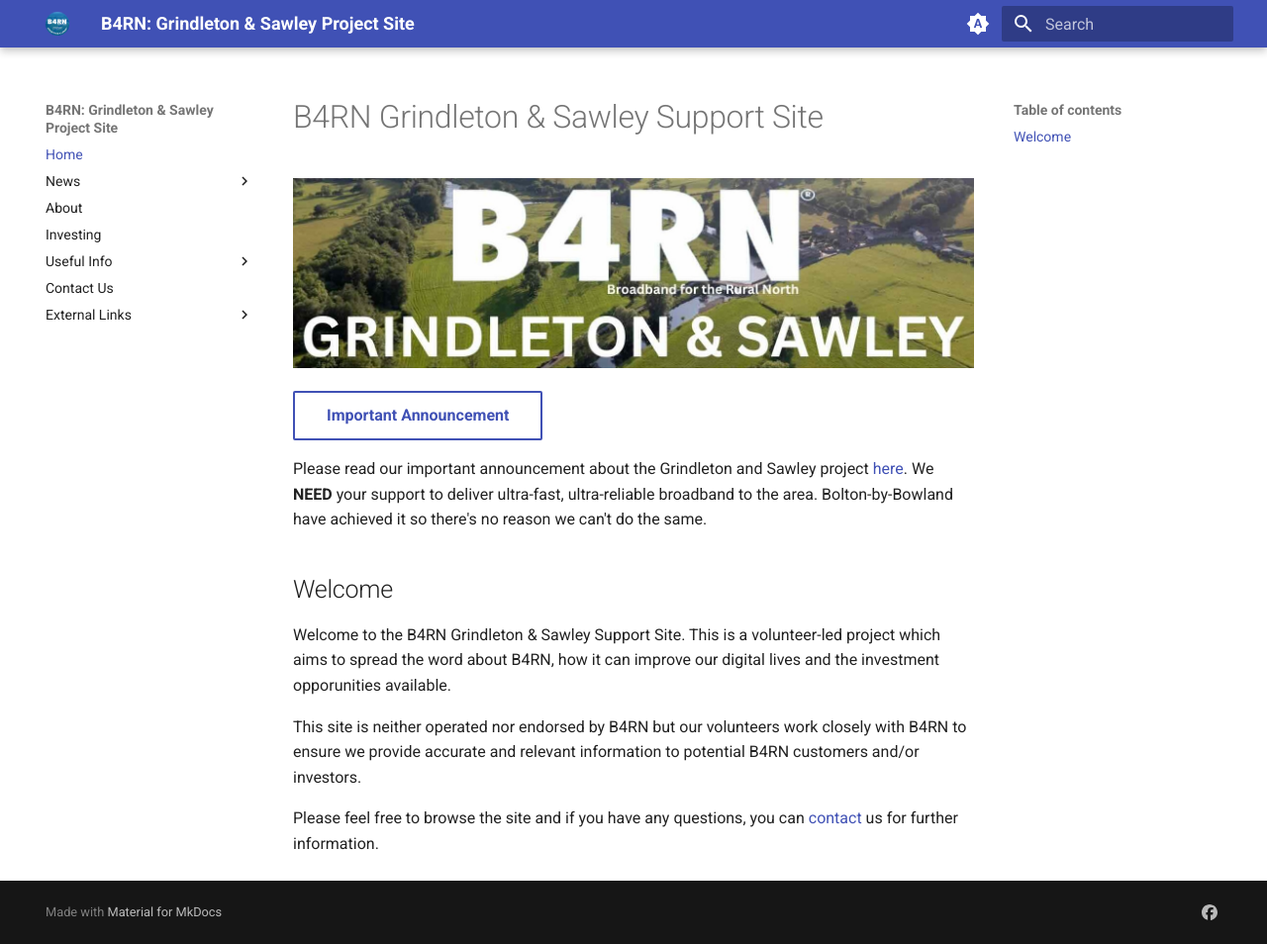
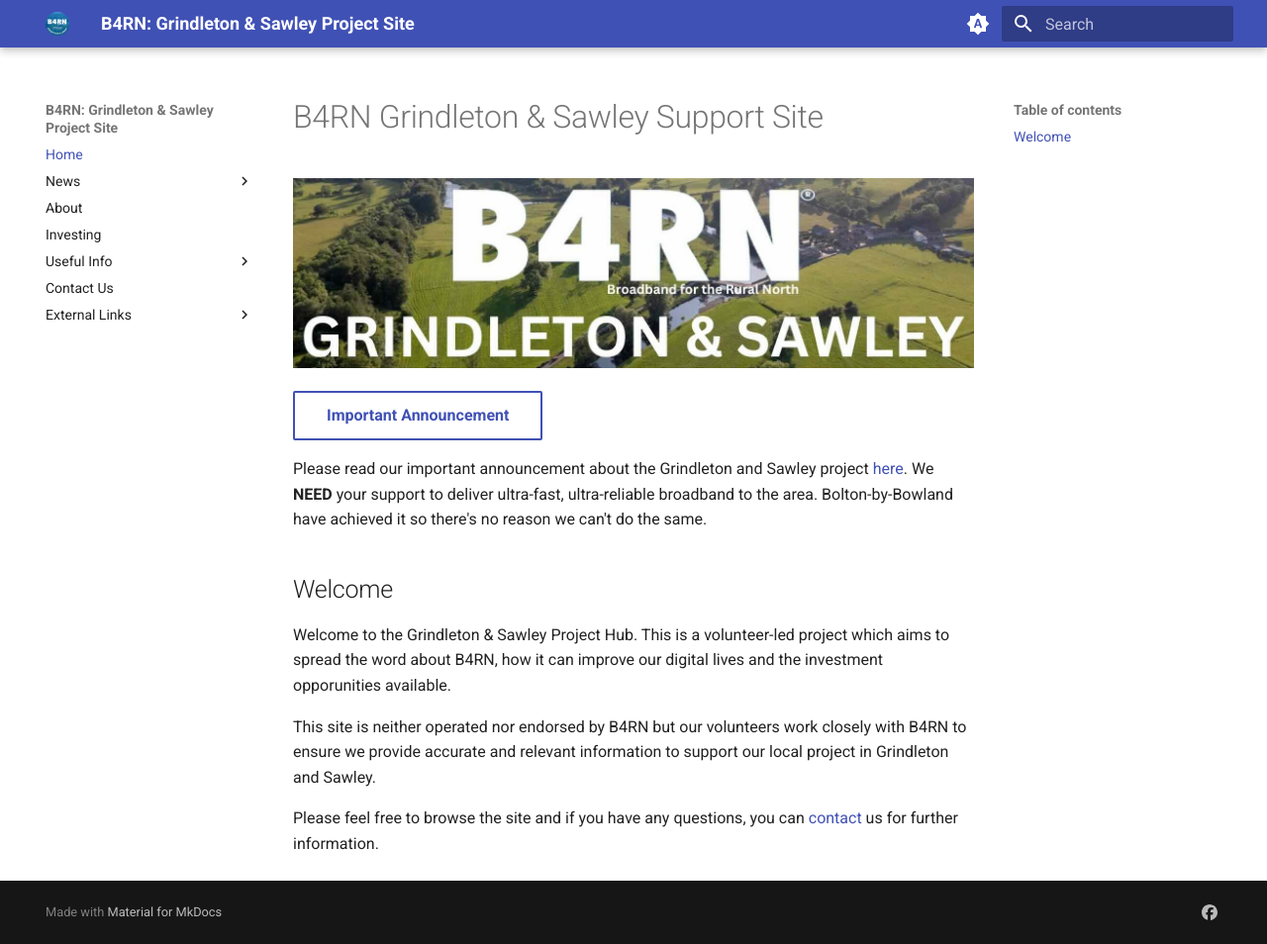
Before and after one commit to DJBenson/b4rngsdocs, an MkDocs documentation site: the page built from docs/index.md, in a window 1280 px wide and 954 px high. Shown: the whole window at 99% size. Built offline with MkDocs 1.6.1 and Material for MkDocs 9.7.7, drawn with Linux system fonts in a browser that asks for light colours.

Commit message:
Update index.md

```diff
--- a/docs/index.md
+++ b/docs/index.md
@@ -5,8 +5,8 @@
 
 Please read our important announcement about the Grindleton and Sawley project [here](news/posts/2.md). We **NEED** your support to deliver ultra-fast, ultra-reliable broadband to the area. Bolton-by-Bowland have achieved it so there's no reason we can't do the same.
 ## Welcome
-Welcome to the B4RN Grindleton & Sawley Support Site. This is a volunteer-led project which aims to spread the word about B4RN, how it can improve our digital lives and the investment opporunities available.
+Welcome to the Grindleton & Sawley Project Hub. This is a volunteer-led project which aims to spread the word about B4RN, how it can improve our digital lives and the investment opporunities available.
 
-This site is neither operated nor endorsed by B4RN but our volunteers work closely with B4RN to ensure we provide accurate and relevant information to potential B4RN customers and/or investors.
+This site is neither operated nor endorsed by B4RN but our volunteers work closely with B4RN to ensure we provide accurate and relevant information to support our local project in Grindleton and Sawley.
 
 Please feel free to browse the site and if you have any questions, you can [contact](contact.md) us for further information.
```
